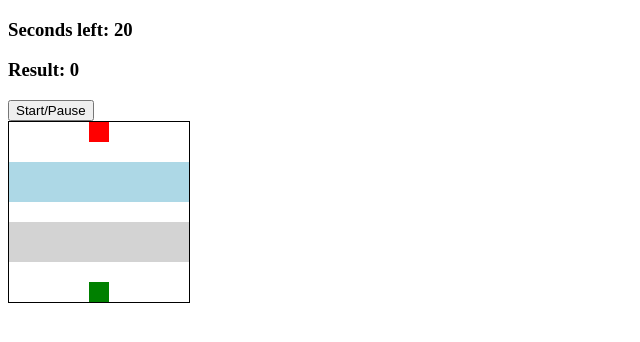
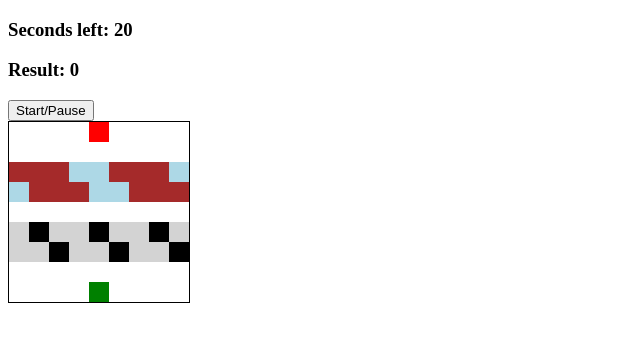
Before and after one commit to lisarnjs/Frogger_JS, a plain HTML site: page index.html in a window 1280 px wide. Shown: the whole page, without its empty margins (0-640 px from the left). Drawn offline with Linux system fonts and the light colour scheme.

Commit message:
feat: Made function to move cars and set timer

```diff
--- a/app.js
+++ b/app.js
@@ -2,6 +2,10 @@
 const resultDisplay = document.querySelector('#result');
 const StartPauseButton = document.querySelector('#start-pause-button');
 const squares = document.querySelectorAll('.grid div');
+const logsLeft = document.querySelectorAll('.log-left');
+const logsRight = document.querySelectorAll('.log-right');
+const carsLeft = document.querySelectorAll('.car-left');
+const carsRight = document.querySelectorAll('.car-right');
 
 let currentIndex = 76;
 const WIDTH = 9;
@@ -28,3 +32,97 @@
 }
 
 document.addEventListener('keyup', moveFrog);
+
+function autoMoveElements() {
+  logsLeft.forEach(logLeft => moveLogLeft(logLeft));
+  logsRight.forEach(logRight => moveLogRight(logRight));
+  carsLeft.forEach(carLeft => moveCarLeft(carLeft));
+  carsRight.forEach(carRight => moveCarRight(carRight));
+}
+
+function moveLogLeft(logLeft) {
+  switch(true) {
+    case logLeft.classList.contains('l1'):
+      logLeft.classList.remove('l1');
+      logLeft.classList.add('l2');
+      break;
+    case logLeft.classList.contains('l2'):
+      logLeft.classList.remove('l2');
+      logLeft.classList.add('l3');
+      break;
+    case logLeft.classList.contains('l3'):
+      logLeft.classList.remove('l3');
+      logLeft.classList.add('l4');
+      break;
+    case logLeft.classList.contains('l4'):
+      logLeft.classList.remove('l4');
+      logLeft.classList.add('l5');
+      break;
+    case logLeft.classList.contains('l5'):
+      logLeft.classList.remove('l5');
+      logLeft.classList.add('l1');
+      break;
+  }
+}
+
+function moveLogRight(logRight) {
+  switch(true) {
+    case logRight.classList.contains('l1'):
+      logRight.classList.remove('l1');
+      logRight.classList.add('l5');
+      break;
+    case logRight.classList.contains('l2'):
+      logRight.classList.remove('l2');
+      logRight.classList.add('l1');
+      break;
+    case logRight.classList.contains('l3'):
+      logRight.classList.remove('l3');
+      logRight.classList.add('l2');
+      break;
+    case logRight.classList.contains('l4'):
+      logRight.classList.remove('l4');
+      logRight.classList.add('l3');
+      break;
+    case logRight.classList.contains('l5'):
+      logRight.classList.remove('l5');
+      logRight.classList.add('l4');
+      break;
+  }
+}
+
+function moveCarLeft(carLeft) {
+  switch(true) {
+    case carLeft.classList.contains('c1'):
+      carLeft.classList.remove('c1');
+      carLeft.classList.add('c2');
+      break;
+    case carLeft.classList.contains('c2'):
+      carLeft.classList.remove('c2');
+      carLeft.classList.add('c3');
+      break;
+    case carLeft.classList.contains('c3'):
+      carLeft.classList.remove('c3');
+      carLeft.classList.add('c1');
+      break;
+  }
+}
+
+function moveCarRight(carRight) {
+  switch(true) {
+    case carRight.classList.contains('c1'):
+      carRight.classList.remove('c1');
+      carRight.classList.add('c3');
+      break;
+    case carRight.classList.contains('c2'):
+      carRight.classList.remove('c2');
+      carRight.classList.add('c1');
+      break;
+    case carRight.classList.contains('c3'):
+      carRight.classList.remove('c3');
+      carRight.classList.add('c2');
+      break;
+  }
+}
+
+
+setInterval(autoMoveElements, 1000)
--- a/index.html
+++ b/index.html
@@ -33,25 +33,25 @@
     <div></div>
     <div></div>
     <div></div>
-    <div class="log-left"></div>
-    <div class="log-left"></div>
-    <div class="log-left"></div>
-    <div class="log-left"></div>
-    <div class="log-left"></div>
-    <div class="log-left"></div>
-    <div class="log-left"></div>
-    <div class="log-left"></div>
-    <div class="log-left"></div>
+    <div class="log-left l1"></div>
+    <div class="log-left l2"></div>
+    <div class="log-left l3"></div>
+    <div class="log-left l4"></div>
+    <div class="log-left l5"></div>
+    <div class="log-left l1"></div>
+    <div class="log-left l2"></div>
+    <div class="log-left l3"></div>
+    <div class="log-left l4"></div>
 
-    <div class="log-right"></div>
-    <div class="log-right"></div>
-    <div class="log-right"></div>
-    <div class="log-right"></div>
-    <div class="log-right"></div>
-    <div class="log-right"></div>
-    <div class="log-right"></div>
-    <div class="log-right"></div>
-    <div class="log-right"></div>
+    <div class="log-right l5"></div>
+    <div class="log-right l1"></div>
+    <div class="log-right l2"></div>
+    <div class="log-right l3"></div>
+    <div class="log-right l4"></div>
+    <div class="log-right l5"></div>
+    <div class="log-right l1"></div>
+    <div class="log-right l2"></div>
+    <div class="log-right l3"></div>
     <div></div>
     <div></div>
     <div></div>
@@ -61,25 +61,25 @@
     <div></div>
     <div></div>
     <div></div>
-    <div class="car-left"></div>
-    <div class="car-left"></div>
-    <div class="car-left"></div>
-    <div class="car-left"></div>
-    <div class="car-left"></div>
-    <div class="car-left"></div>
-    <div class="car-left"></div>
-    <div class="car-left"></div>
-    <div class="car-left"></div>
+    <div class="car-left c1"></div>
+    <div class="car-left c2"></div>
+    <div class="car-left c3"></div>
+    <div class="car-left c1"></div>
+    <div class="car-left c2"></div>
+    <div class="car-left c3"></div>
+    <div class="car-left c1"></div>
+    <div class="car-left c2"></div>
+    <div class="car-left c3"></div>
 
-    <div class="car-right"></div>
-    <div class="car-right"></div>
-    <div class="car-right"></div>
-    <div class="car-right"></div>
-    <div class="car-right"></div>
-    <div class="car-right"></div>
-    <div class="car-right"></div>
-    <div class="car-right"></div>
-    <div class="car-right"></div>
+    <div class="car-right c1"></div>
+    <div class="car-right c2"></div>
+    <div class="car-right c3"></div>
+    <div class="car-right c1"></div>
+    <div class="car-right c2"></div>
+    <div class="car-right c3"></div>
+    <div class="car-right c1"></div>
+    <div class="car-right c2"></div>
+    <div class="car-right c3"></div>
     <div></div>
     <div></div>
     <div></div>
--- a/styles.css
+++ b/styles.css
@@ -19,14 +19,30 @@
   background-color: blue;
 }
 
-.log-left,
+/* .log-left,
 .log-right {
+  background-color: lightblue;
+} */
+
+/* .car-left,
+.car-right {
+  background-color: lightgrey;
+} */
+
+.l1, .l2, .l3 {
+  background-color: brown;
+}
+
+.l4, .l5 {
   background-color: lightblue;
 }
 
-.car-left,
-.car-right {
-  background-color: lightgrey;
+.c1 {
+  background-color: black;
+}
+
+.c2, .c3 {
+  background-color: lightgray;
 }
 
 .frog {
```
